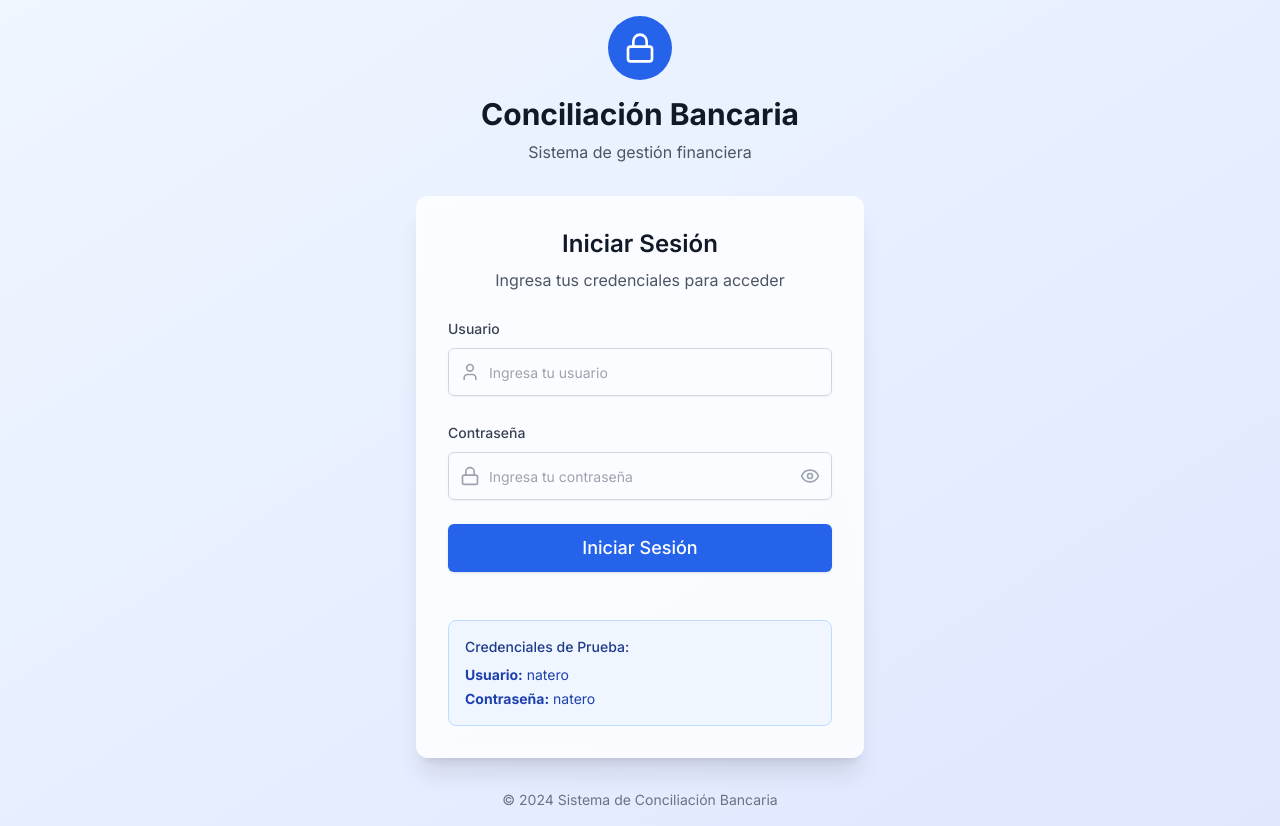
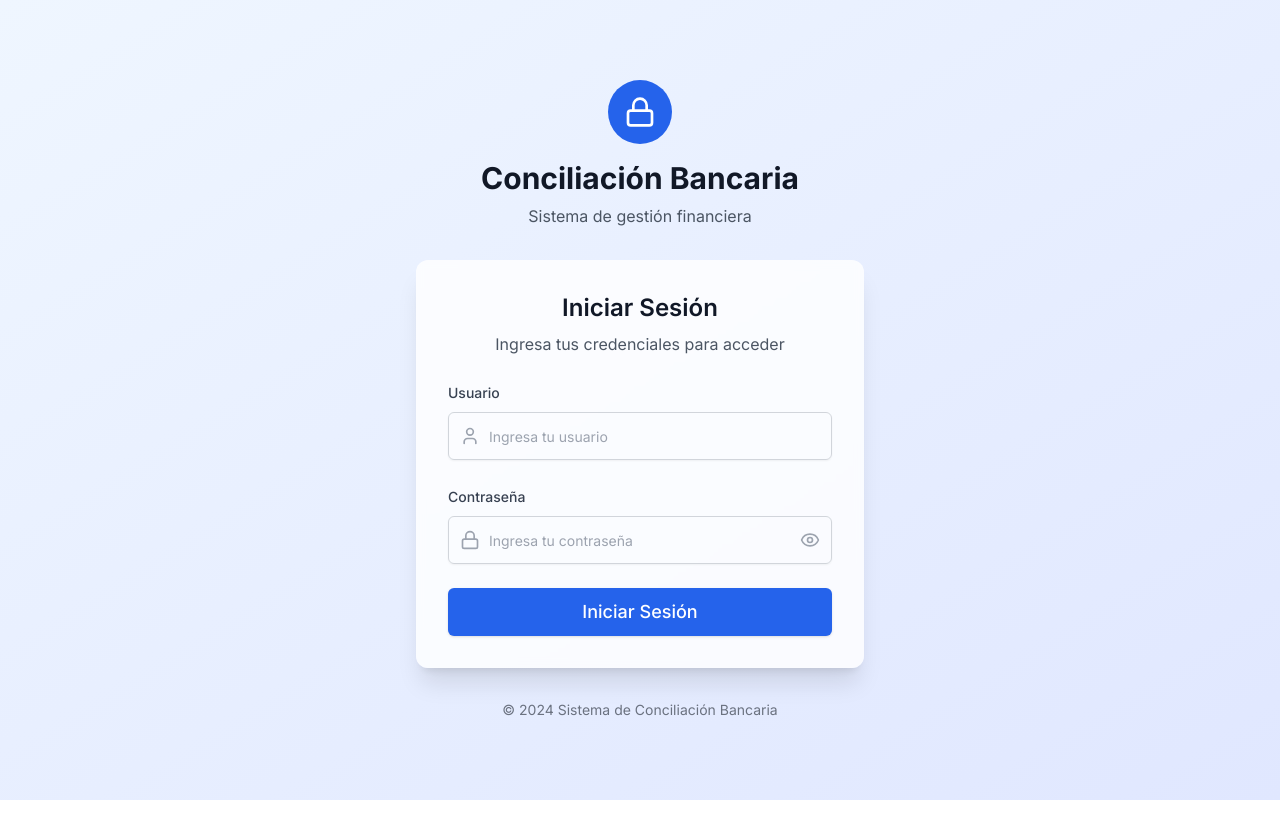
Before and after one commit to ralborta/conciliacion-bancaria, a Next.js app: page /login in a window 1280 px wide. After the commit the page ends 800 px from the top, so only its background shows below. Built offline with nearby package versions, Linux system fonts and the light colour scheme.

Commit message:
refactor: Remover sección de credenciales de prueba del login
- Eliminar información de credenciales visible en pantalla
- Mantener diseño limpio y profesional
- Las credenciales siguen siendo natero/natero pero no se muestran

```diff
--- a/src/components/auth/LoginForm.tsx
+++ b/src/components/auth/LoginForm.tsx
@@ -136,17 +136,6 @@ export function LoginForm() {
               )}
             </Button>
           </form>
-
-          {/* Información de credenciales de prueba */}
-          <div className="mt-6 p-4 bg-blue-50 rounded-lg border border-blue-200">
-            <h3 className="text-sm font-medium text-blue-900 mb-2">
-              Credenciales de Prueba:
-            </h3>
-            <div className="text-sm text-blue-800 space-y-1">
-              <p><strong>Usuario:</strong> natero</p>
-              <p><strong>Contraseña:</strong> natero</p>
-            </div>
-          </div>
         </Card>
 
         {/* Footer */}
```
